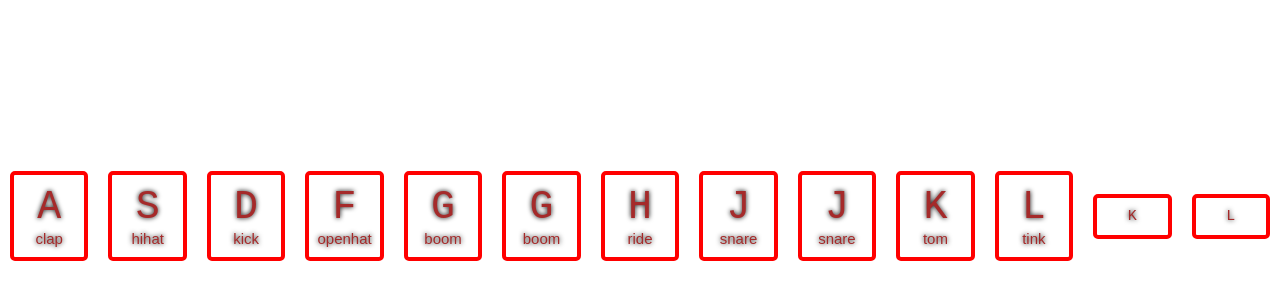
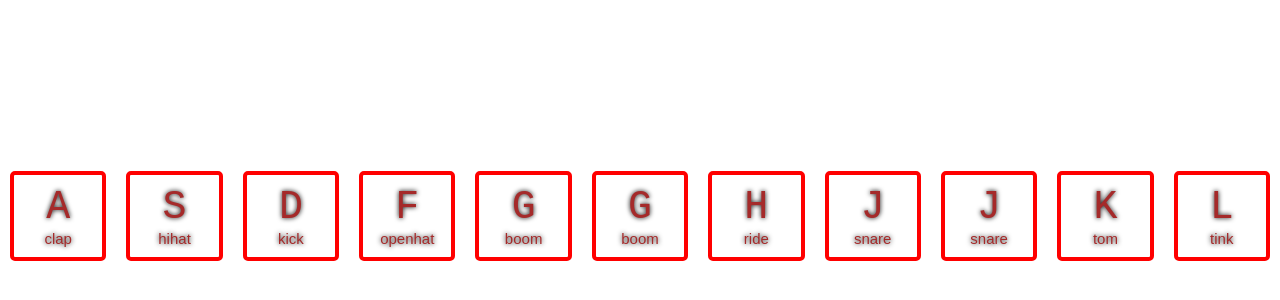
Before and after one commit to bryan-emerson/keys, a plain HTML site: page index.html in a window 1280 px wide. Shown: the part 184-484 px from the top of the page. Drawn offline with Linux system fonts and the light colour scheme.

Commit message:
keys update cont

```diff
--- a/index.html
+++ b/index.html
@@ -54,8 +54,6 @@
         <kbd>L</kbd>
         <span>tink</span>
       </div>
-      <kbd class="key">K</kbd>
-      <kbd class="key">L</kbd>
     </div>
 
 
```
